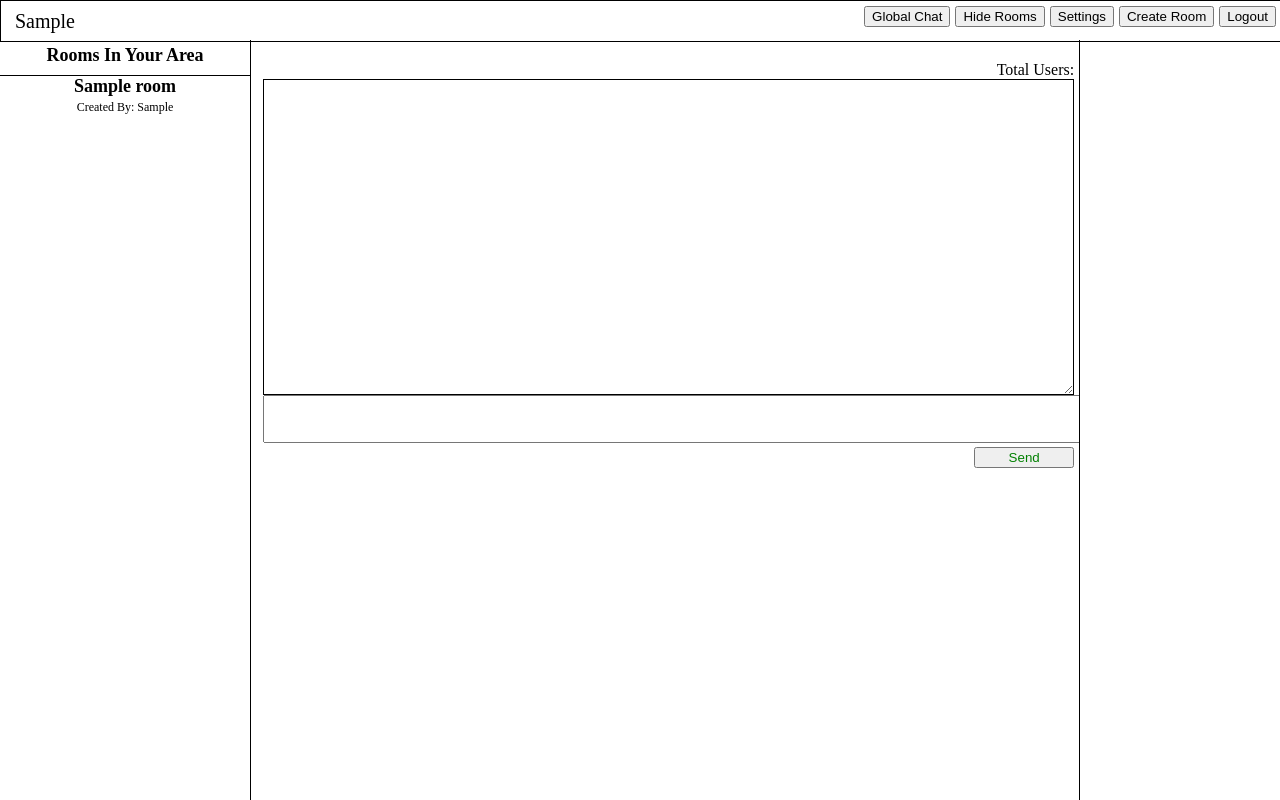
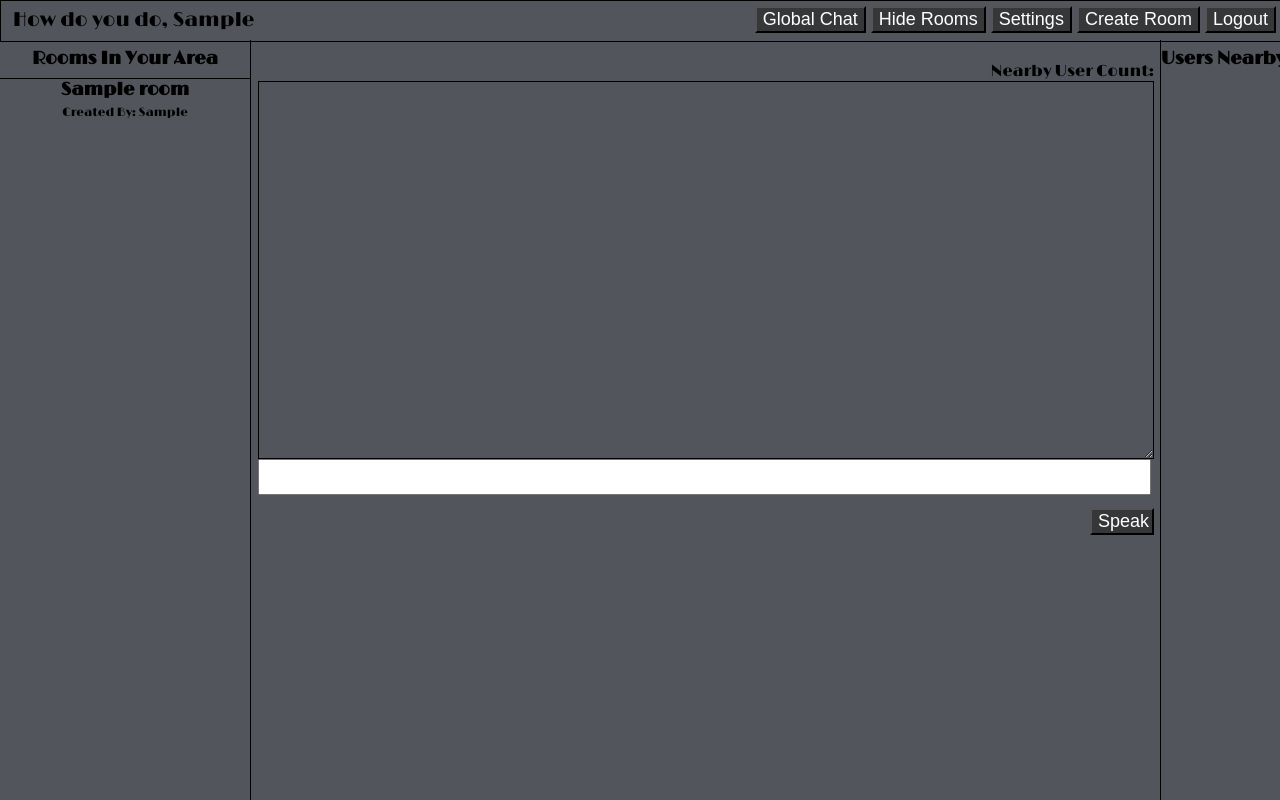
Before and after one commit to SE-Team-Two/LocalSpeak, a Flask app: template src/templates/chat_room.html in a window 1280 px wide. Run offline with Flask 2, Linux system fonts and the light colour scheme; the template is opened without the code that fills it: most values are stand-ins (such as "Sample title", 1, 10 or a date in 2020); parts of the project's set-up code (start-up, migrations or seed data) failed here and were passed over; some libraries are stand-ins or nearby versions.

Commit message:
Posting work on styling
Work on the styling I've done so far

```diff
--- a/pusher/static/css/chat_room.css
+++ b/pusher/static/css/chat_room.css
@@ -4,49 +4,73 @@
 	text-align:right;
 }
 #chat_div {
-	margin-left:5px;
-	width:80%;
+	margin-left:0px; /*px for js func*/
+	width:70vw; /*px for js func*/
 	display:inline-block;
 	float:left;
 }
 #msg_list {
 	border:1px solid black;
-	height:300px;
+	height:45vh;
 	overflow-y:auto;
 	overflow-x:hidden;
 	resize:vertical;
-	padding:7px;
+	padding:1vh;
 }
 #post {
-	width:100%;
+	width:99%;
 	resize:none;
-	font-size:18px;
+	font-size:1vw;
 }
 #submit_post_btn {
 	float:right;
-	width:100px;
-	color:green;
+	width:5vw;
+	/*color:green;*/
+}
+/*
+#separationLine{
+	float: left;
+	width: 0vw;
+	height: 50vh;
+	margin-top: 25vh;
+	border: 0.5px solid black;
+}
+*/
+button {
+	margin-top:1vh;
+	color:white;
+	background-color: #353739;
+	font-size: 18px;
+	/*font-family: "Limelight";*/
+}
+button:hover {
+	color:black;
+	background-color:white;
+	border:2px solid #353739;
+	transition:.5s;
+	cursor:pointer;
 }
 #user_list {
-	padding-top:50px;
-	margin-left:5px;
-	width:20%;
+	padding-top:1vh;
+	margin-left:6px;
+	width:15vw;
 	height:100%;
 	position:fixed;
 	border-left:1px solid black;
 	border-collapse:collapse;
 	display:inline-block;
 	float:left;
+	transition: width .5s;
 }
 .username {
-	border-top:1px solid black;
+	/*border-top:1px solid black;*/
 	border-bottom:1px solid black;
-	width:100%;
+	width:100vw;
 	border-collapse:collapse;
 	text-align:center;
 }
 .username_b {
-	border-top:1px solid black;
+	/*border-top:1px solid black;*/
 	border-bottom:1px solid black;
 	width:100%;
 	border-collapse:collapse;
--- a/pusher/static/css/layout_style.css
+++ b/pusher/static/css/layout_style.css
@@ -1,4 +1,8 @@
 html {
+}
+body{
+	background-color: #52565C;
+	font-family: "Limelight";
 }
 h1 {
 	margin-left:auto;
@@ -14,25 +18,26 @@ h1 {
 }
 #current_user {
 	position:fixed;
-	top:10px;
-	left:15px;
+	top:1vh;
+	left:1vw;
 	float:left;
 	font-size:20px;
 }
 #sidebar {
 	position:fixed;
-	top:40px;
-	left:0px;
-	width:250px;
-	height:100%;
+	top:5vh;
+	left:0vw;
+	width:250px; /*px for js func*/
+	height:100vh;
 	overflow-x:hidden;
 	border-right:1px solid black;
 	text-align:center;
-	padding-top:5px;
+	padding-top:1vh;
 	transition: width .5s;
 }
 #main {
-	margin-left:250px;
+	margin-left:250px; /*px for js func*/
+	margin-right:0px;
 	margin-top:40px;
 	height:100%;
 	transition: margin .5s;
--- a/pusher/templates/chat_room.html
+++ b/pusher/templates/chat_room.html
@@ -22,19 +22,29 @@
 	});
 </script>
 <link rel="stylesheet" href="{{ url_for('static', filename='css/chat_room.css') }}">
+<link rel="icon" href="../static/Images/speak_easy_favicon.jpg"> <!-- favicon -->
+<link rel="stylesheet" type="text/css" href="//fonts.googleapis.com/css?family=Limelight" />
 {% endblock chat_room_imports %}
 
 {% block chat_room %}
+
+<!-- <div id="separationLine">
+
+</div> -->
+
 <div id="chat_div">
 	<h1 id="current_room"></h1>
 	<div id="total_users_div">
-		<span>Total Users: </span><span id="user_count"></span>
+		<span>Nearby User Count: </span><span id="user_count"></span>
 	</div>
 	<div id="msg_list">
 	</div>
 	<textarea id="post" name="post"></textarea>
-	<button type="button" id="submit_post_btn">Send</button>
+	<button type="button" id="submit_post_btn">Speak</button>
 </div>
 <div id="user_list">
+	<p id="menu_header"> Users Nearby </p>
+
+
 </div>
 {% endblock chat_room %}
--- a/pusher/templates/layout.html
+++ b/pusher/templates/layout.html
@@ -15,7 +15,8 @@
     <script src="https://cdn.jsdelivr.net/gh/jquery-form/form@4.2.2/dist/jquery.form.min.js"></script>
 
     <link rel="stylesheet" href="{{ url_for('static', filename='css/layout_style.css') }}">
-
+    <link rel="icon" href="../static/Images/speak_easy_favicon.jpg"> <!-- favicon -->
+	<link rel="stylesheet" type="text/css" href="//fonts.googleapis.com/css?family=Limelight" />
     {% block chat_room_imports %}{% endblock chat_room_imports %}
 
     <script>
@@ -249,20 +250,42 @@
         if ($("#sidebar").width() == 250) {
           $("#sidebar").css({"width":"0px"});
           $("#main").css({"margin-left":"0px"});
+		  $("#user_list").css({"margin-left":"250px"});
         }
         if ($("#sidebar").width() == 0) {
           $("#sidebar").css({"width":"250px"});
           $("#main").css({"margin-left":"250px"});
+		  $("#user_list").css({"margin-left":"6px"});
         }
       });
     });
+
+	window.onload = function greeting(){
+		var randNum = (Math.floor(Math.random() * Math.floor(9)));
+		var greeting = "";
+		switch(randNum){
+			case 0: greeting = "Welcome back, "; break;
+			case 1: greeting = "Good to see you, "; break;
+			case 2: greeting = "How have you been, "; break;
+			case 3: greeting = "What's new, "; break;
+			case 4: greeting = "Long time no see, "; break;
+			case 5: greeting = "How do you do, "; break;
+			case 6: greeting = "Greetings, "; break;
+			case 7: greeting = "Welcome to the show, "; break;
+			case 8: greeting = "What's the haps, "; break;
+			case 9: greeting = "Speak to me, "; break;
+		}
+		document.getElementById("current_user").innerHTML = greeting + " " +  "{{ curr_usr }}";
+	}
   </script>
 
   </head>
   <body>
-
+    <!-- <div id="logo_01">
+		<img src="../static/Images/speak_easy_logo_01.jpg" width="256" height="256"/>
+	</div> -->
     <div id="navbar">
-      <span id="current_user">{{ curr_usr }}</span>
+      <span id="current_user"></span>
       <button type="button" id="logout_btn">Logout</button>
       <button type="button" id="create_room_btn">Create Room</button>
       <button type="button" id="settings_btn">Settings</button>
--- a/pusher/templates/settings.html
+++ b/pusher/templates/settings.html
@@ -4,6 +4,8 @@
 	<title>SpeakEasy - Settings</title>
 
   <link rel="stylesheet" href="{{ url_for('static',filename='css/settings.css') }}">
+  <link rel="icon" href="../static/Images/speak_easy_favicon.jpg"> <!-- favicon -->
+  <link rel="stylesheet" type="text/css" href="//fonts.googleapis.com/css?family=Limelight" />
 
   <script src="https://ajax.googleapis.com/ajax/libs/jquery/3.3.1/jquery.min.js"></script>
 
```
Also changed, not shown: pusher/static/css/login_style.css (+25 -6 lines), pusher/static/css/settings.css (+27 -11 lines), pusher/templates/login.html (+8 -3 lines), pusher/static/Images/speak_easy_favicon.jpg (added), pusher/static/Images/speak_easy_logo_01.jpg (added), pusher/static/Images/speak_easy_logo_02.jpg (added). Lines whose indentation alone changed are shown as unchanged.
